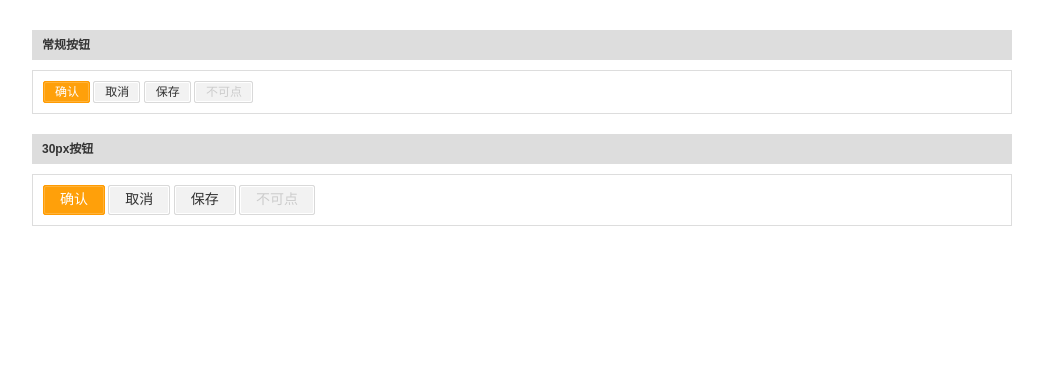
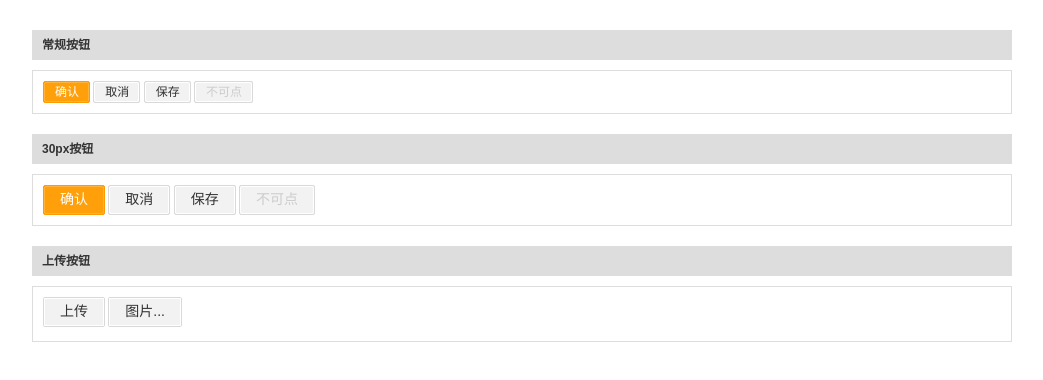
Before and after one commit to gongguanfu/h4basecss, a plain HTML site: page src/html/demo-unit.html in a window 1280 px wide. Shown: the whole page, without its empty margins (118-1161 px from the left). Drawn offline with Linux system fonts and the light colour scheme.

Commit message:
u-upload

```diff
--- a/src/css/btn.css
+++ b/src/css/unit.css
@@ -1,6 +1,4 @@
 @charset "utf-8";
-
-
 /**
     *元件unit u_表示元件
 **/
@@ -37,11 +35,17 @@
 .u_btn_c { display:inline-block; border-width:1px; border-style:solid; border-radius:2px; vertical-align:middle; cursor:pointer;border-color:#d9d9d9;background-color:#f2f2f2;}
 .u_btn_c span{ border-color:#fff;color:#333;}
 .u_btn_c:hover { text-decoration:none;background-color:#fafafa;}
-/*不可用状态*/
+/*-----不可用状态-----*/
 .u_btn_dis,
 .u_btn_dis:hover {display:inline-block; border-width:1px; border-style:solid; border-radius:2px; overflow:hidden; vertical-align:middle; cursor:pointer; border-color:#d9d9d9;background:#f2f2f2;}
 .u_btn_dis span,
 .u_btn_dis:hover span{color:#ccc;cursor:default;text-decoration:none;white-space:nowrap;display:inline-block; border-style:solid; border-width:1px; border-radius:2px;*overflow:hidden; border-color:#fff;background:#f2f2f2;color:#ccc;cursor:default;text-decoration:none;}
-
-/*大按钮 30高*/
+/*-----大按钮 30高-----*/
 .u_btn_30 span{ height:26px;line-height:25px; *line-height:27px; *overflow:hidden; padding:0 15px; }
+/*上传按钮*/
+.u_upload{display:inline-block;*display:inline;*zoom:1;position:relative;overflow:hidden;border: 1px solid #d9d9d9;border-radius: 2px;
+    cursor: pointer;background-color: #f2f2f2;}
+.u_upload button{height:28px;padding:0 15px;border:1px solid #fff;overflow:visible;font-size:14px;color:#333;background-color: #f2f2f2;}
+.u_upload input{position:absolute;top:0;right:-1px;font-size:100px;cursor:pointer;opacity:0;filter:alpha(opacity=0);}
+.u_upload:hover button{ background-color:#fafafa;}
+a.u_upload,a.u_upload:hover{text-decoration:none;}
--- a/src/html/demo-unit.html
+++ b/src/html/demo-unit.html
@@ -8,7 +8,7 @@
     <meta name="viewport" content="width=device-width"/>
     <link rel="stylesheet" href="../css/reset.css"/>
     <link rel="stylesheet" href="../css/base.css"/>
-    <link rel="stylesheet" href="../css/btn.css"/>
+    <link rel="stylesheet" href="../css/unit.css"/>
     <link rel="stylesheet" href="../css/index.css">
 
 </head>
@@ -29,6 +29,18 @@
         <a href="#" class="u_btn_c u_btn_30"><span class="g_f14">保存</span></a>
         <a href="#" class="u_btn_dis u_btn_30"><span class="g_f14">不可点</span></a>
     </div>
+
+    <p class="z-tit">上传按钮</p>
+    <div class="z-bd">
+        <a href="#" class="u_upload">
+            <button type="button">上传</button>
+            <input type="file">
+        </a>
+        <a href="#" class="u_upload">
+            <button type="button">图片...</button>
+            <input type="file">
+        </a>
+    </div>
 </div>
 
 
```
